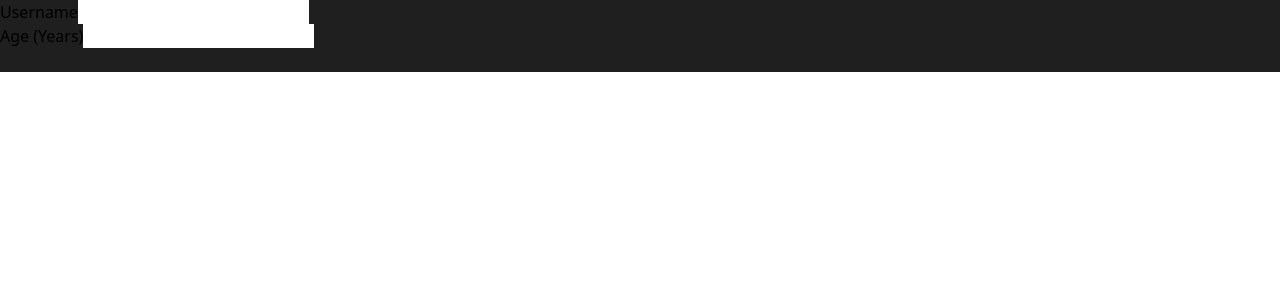
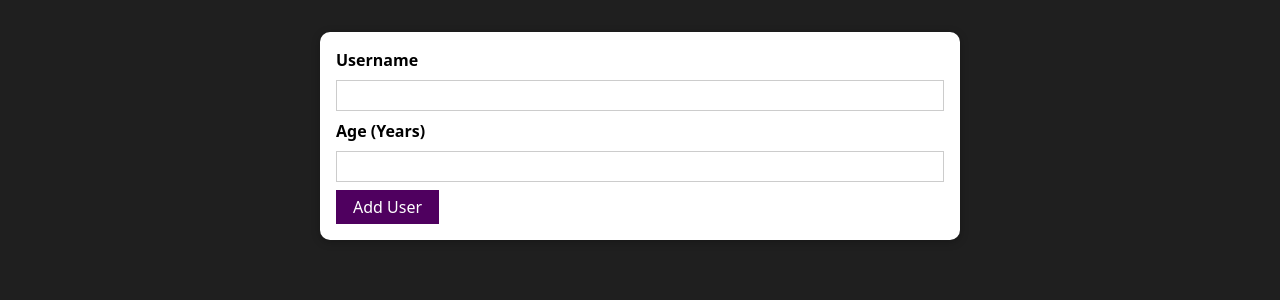
Before and after one commit to Alucard-14/react-course, a React (Create React App) app in the folder users-test/: page / in a window 1280 px wide. Shown: the top 300 px of the page. Built offline with nearby package versions, Linux system fonts and the light colour scheme.

Commit message:
Added form Components & fixed tailwind

```diff
--- a/users-test/src/App.jsx
+++ b/users-test/src/App.jsx
@@ -1,11 +1,16 @@
 import './App.css';
+import Card from './components/UI/Card';
 
 import AddUser from './components/Users/AddUser';
 
 function App() {
   return (
-    <div className='container h-full bg-[#1f1f1f]'>
-      <AddUser />
+    <div className='flex min-h-screen min-w-full bg-[#1f1f1f] justify-center'>
+      <div className='container'>
+        <Card className='my-8 mx-auto p-4 w-[90%] max-w-[40rem]'>
+          <AddUser />
+        </Card>
+      </div>
     </div>
   );
 }
--- /dev/null
+++ b/users-test/src/components/UI/Button/index.jsx
@@ -0,0 +1,20 @@
+import React from 'react';
+import PropTypes from 'prop-types';
+
+const Button = ({ onClick, children, type = 'button' }) => {
+  return (
+    <button
+      {...{ type, onClick }}
+      className='border border-solid border-[color:#4f005f] bg-[color:#4f005f] text-white py-1 px-4 cursor-pointer hover:bg-[#741188] active:bg-[#741188] hover:border-[color:#741188] active:border-[color:#741188] focus:outline-none'>
+      {children}
+    </button>
+  );
+};
+
+Button.propTypes = {
+  onClick: PropTypes.func,
+  children: PropTypes.node,
+  type: PropTypes.oneOf(['button', 'reset', 'submit']),
+};
+
+export default Button;
--- a/users-test/src/components/UI/Card/index.jsx
+++ b/users-test/src/components/UI/Card/index.jsx
@@ -1,10 +1,15 @@
 import React from 'react';
 import PropTypes from 'prop-types';
 
-const Card = ({ children }) => {
-  return <div className=''>Card</div>;
+const Card = ({ className, children }) => {
+  const newClassName = `bg-white shadow-[0_2px_8px_rgba(0,0,0,0.26)] rounded-[10px] ${className}`;
+
+  return <div className={newClassName}>{children}</div>;
 };
 
-Card.propTypes = {};
+Card.propTypes = {
+  className: PropTypes.string,
+  children: PropTypes.node.isRequired,
+};
 
 export default Card;
--- a/users-test/src/components/UI/Form/Input/index.jsx
+++ b/users-test/src/components/UI/Form/Input/index.jsx
@@ -1,11 +1,16 @@
 import React from 'react';
 import PropTypes from 'prop-types';
 
-const FormInput = ({ id, label, type = 'text' }) => {
+const FormInput = ({ id, label, value, onChange, type = 'text' }) => {
   return (
     <div>
-      <label htmlFor={id}>{label}</label>
-      <input {...{ id, type }} />
+      <label className='block font-bold mb-2' htmlFor={id}>
+        {label}
+      </label>
+      <input
+        className='block w-full border border-solid border-[color:#ccc] p-[0.15rem] mb-2 focus:outline-none focus:border-[color:#4f005f]'
+        {...{ id, type, value, onChange }}
+      />
     </div>
   );
 };
@@ -14,6 +19,8 @@ FormInput.propTypes = {
   id: PropTypes.string.isRequired,
   type: PropTypes.string,
   label: PropTypes.string.isRequired,
+  value: PropTypes.string,
+  onChange: PropTypes.func,
 };
 
 export default FormInput;
--- a/users-test/src/components/Users/AddUser/index.jsx
+++ b/users-test/src/components/Users/AddUser/index.jsx
@@ -1,24 +1,40 @@
-import React from 'react';
+import React, { useState } from 'react';
 import PropTypes from 'prop-types';
 
 import FormInput from '../../UI/Form/Input';
 
 import addUserProps from '../../../data/addUserObjectsProps.json';
+import Button from '../../UI/Button';
+
+const defaultInputValues = { username: '', age: '' };
 
 const AddUser = (props) => {
+  const [inputValues, setInputValues] = useState(defaultInputValues);
+
   const handleAddUser = (e) => {
     e.preventDefault();
+
+    const { username, age } = inputValues;
+
+    if (username.trim().length !== 0 && age.trim().length !== 0 && +age >= 1)
+      setInputValues(defaultInputValues);
+  };
+
+  const handleChangeInput = ({ target: { value } }, field) => {
+    setInputValues((prevInputValue) => ({ ...prevInputValue, [field]: value }));
   };
 
   return (
     <form onSubmit={handleAddUser}>
       {addUserProps.map((inputProps) => (
         <FormInput
+          {...inputProps}
           key={`add-user-form-input-${inputProps.id}`}
-          {...inputProps}
+          value={inputValues[inputProps.id]}
+          onChange={(e) => handleChangeInput(e, inputProps.id)}
         />
       ))}
-      <button type='submit'></button>
+      <Button type='submit'>Add User</Button>
     </form>
   );
 };
--- a/users-test/src/index.jsx
+++ b/users-test/src/index.jsx
@@ -8,7 +8,7 @@ ReactDOM.render(
   <React.StrictMode>
     <App />
   </React.StrictMode>,
-  document.getElementById('root')
+  document.getElementById('root'),
 );
 
 // If you want to start measuring performance in your app, pass a function
--- a/users-test/tailwind.config.js
+++ b/users-test/tailwind.config.js
@@ -1,7 +1,13 @@
 module.exports = {
   content: ['./src/**/*.{js,jsx}'],
   theme: {
-    extend: {},
+    extend: {
+      screens: {
+        full: '1080px',
+        laptop: '1440px',
+        ultra: '2560px',
+      },
+    },
   },
   plugins: [],
 };
```
